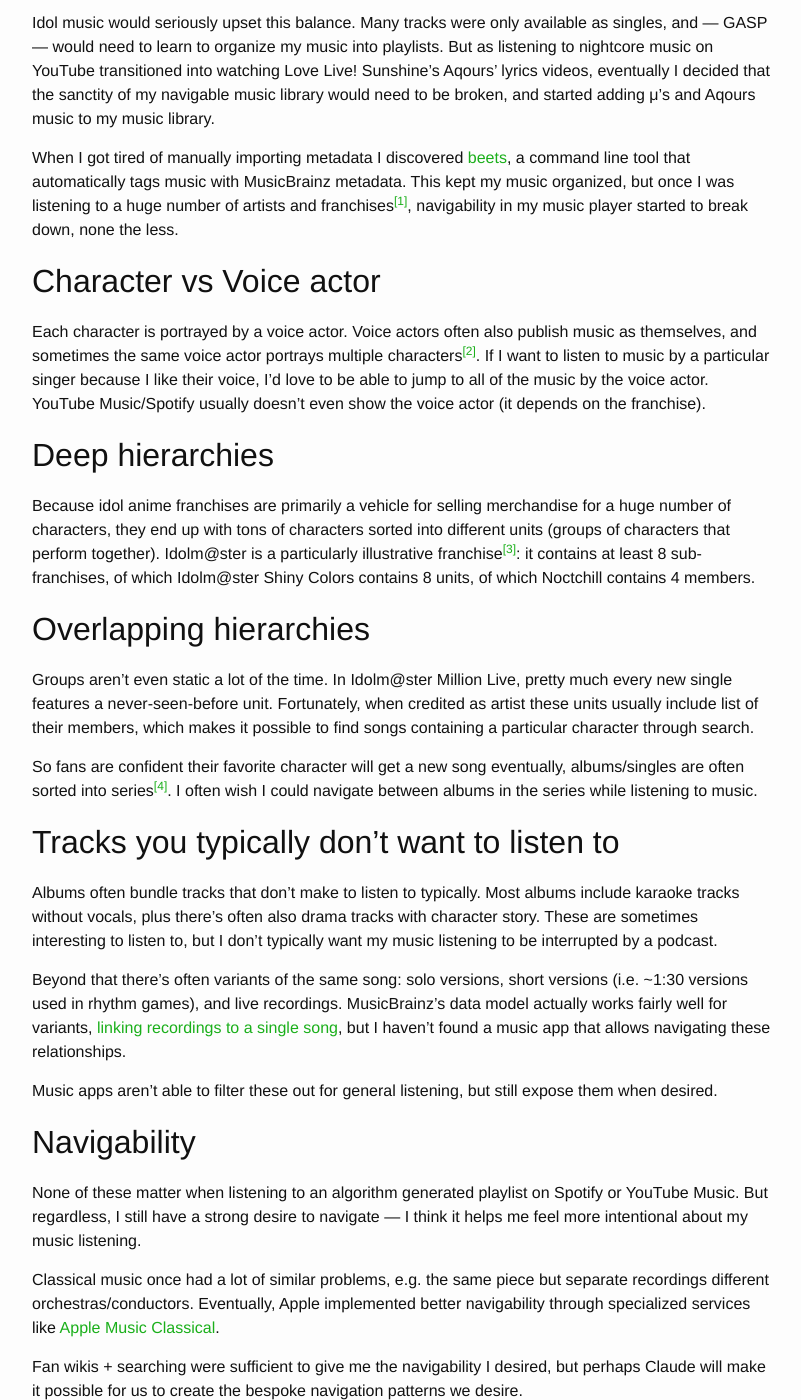
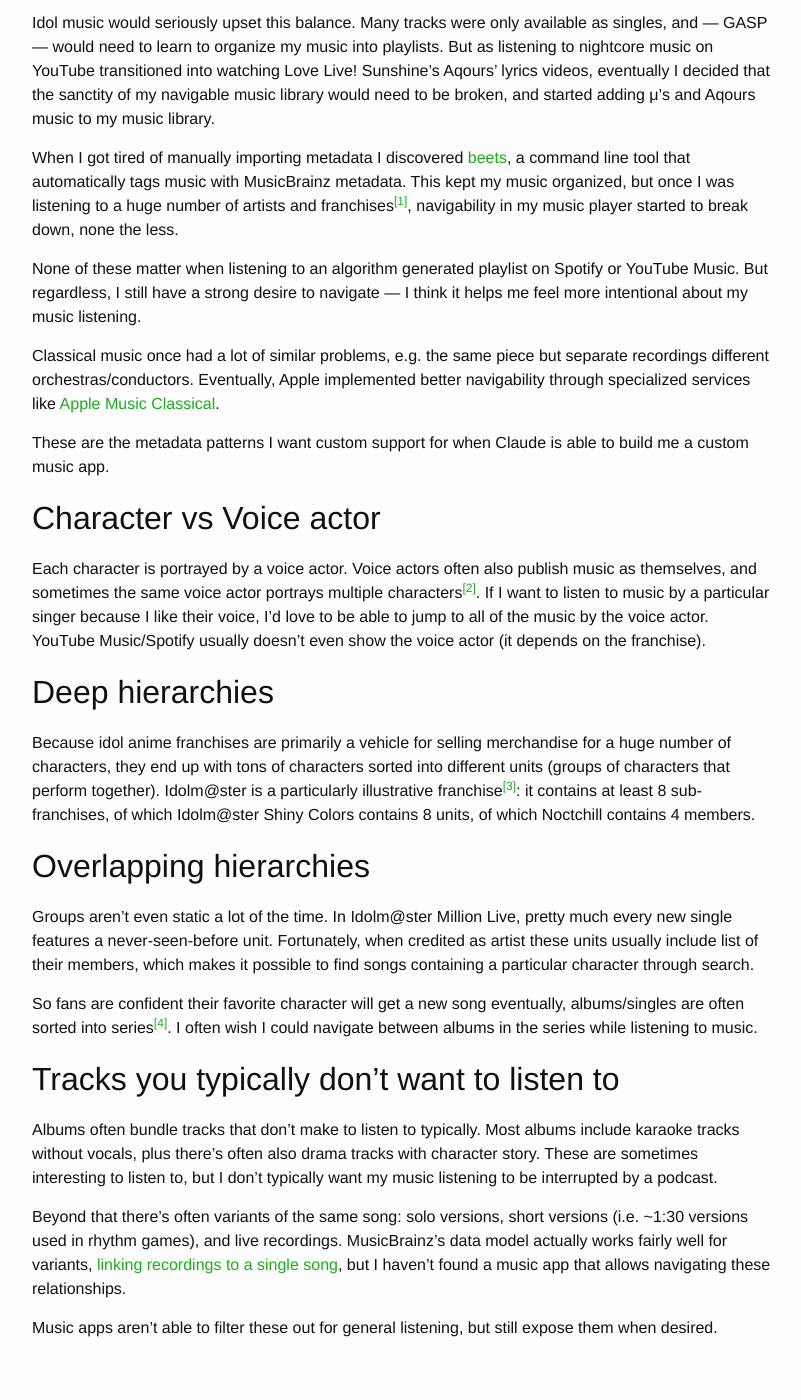
Before and after one commit to lehmacdj/blog, a Jekyll site: the page built from _notes/ihe0bEPXK5ip-metadata-patterns-not-accounted-for-by-music-apps.md, in a window 1280 px wide and 1400 px high, scrolled down 725 px. Shown: the whole window, without its empty margins (238-1039 px from the left). Built offline with Jekyll 4.4.1, drawn with Linux system fonts in a browser that asks for light colours.

Commit message:
Rearrange in way I think is better

```diff
--- a/_notes/ihe0bEPXK5ip-metadata-patterns-not-accounted-for-by-music-apps.md
+++ b/_notes/ihe0bEPXK5ip-metadata-patterns-not-accounted-for-by-music-apps.md
@@ -36,6 +36,12 @@
 
 [^which-franchises]: nayuta, Idolm@ster, Love Live!, Project SEKAI (especially More More Jump! and Nightcord at 25:00) are my favorites. I've even gone to a couple of live shows in Japan.
 
+None of these matter when listening to an algorithm generated playlist on Spotify or YouTube Music. But regardless, I still have a strong desire to navigate — I think it helps me feel more intentional about my music listening.
+
+Classical music once had a lot of similar problems, e.g. the same piece but separate recordings different orchestras/conductors. Eventually, Apple implemented better navigability through specialized services like [Apple Music Classical](https://classical.music.apple.com/us/browse/catalog).
+
+These are the metadata patterns I want custom support for when Claude is able to build me a custom music app.
+
 ## Character vs Voice actor
 Each character is portrayed by a voice actor. Voice actors often also publish music as themselves, and sometimes the same voice actor portrays multiple characters[^example-seiyu-overlap]. If I want to listen to music by a particular singer because I like their voice, I'd love to be able to jump to all of the music by the voice actor. YouTube Music/Spotify usually doesn't even show the voice actor (it depends on the franchise).
 
@@ -59,10 +65,3 @@
 Beyond that there's often variants of the same song: solo versions, short versions (i.e. ~1:30 versions used in rhythm games), and live recordings. MusicBrainz's data model actually works fairly well for variants, [linking recordings to a single song](https://musicbrainz.org/work/b9b4e98c-36ad-40be-8461-10784a71e235), but I haven't found a music app that allows navigating these relationships.
 
 Music apps aren't able to filter these out for general listening, but still expose them when desired.
-
-## Navigability
-None of these matter when listening to an algorithm generated playlist on Spotify or YouTube Music. But regardless, I still have a strong desire to navigate — I think it helps me feel more intentional about my music listening.
-
-Classical music once had a lot of similar problems, e.g. the same piece but separate recordings different orchestras/conductors. Eventually, Apple implemented better navigability through specialized services like [Apple Music Classical](https://classical.music.apple.com/us/browse/catalog).
-
-Fan wikis + searching were sufficient to give me the navigability I desired, but perhaps Claude will make it possible for us to create the bespoke navigation patterns we desire.
```
